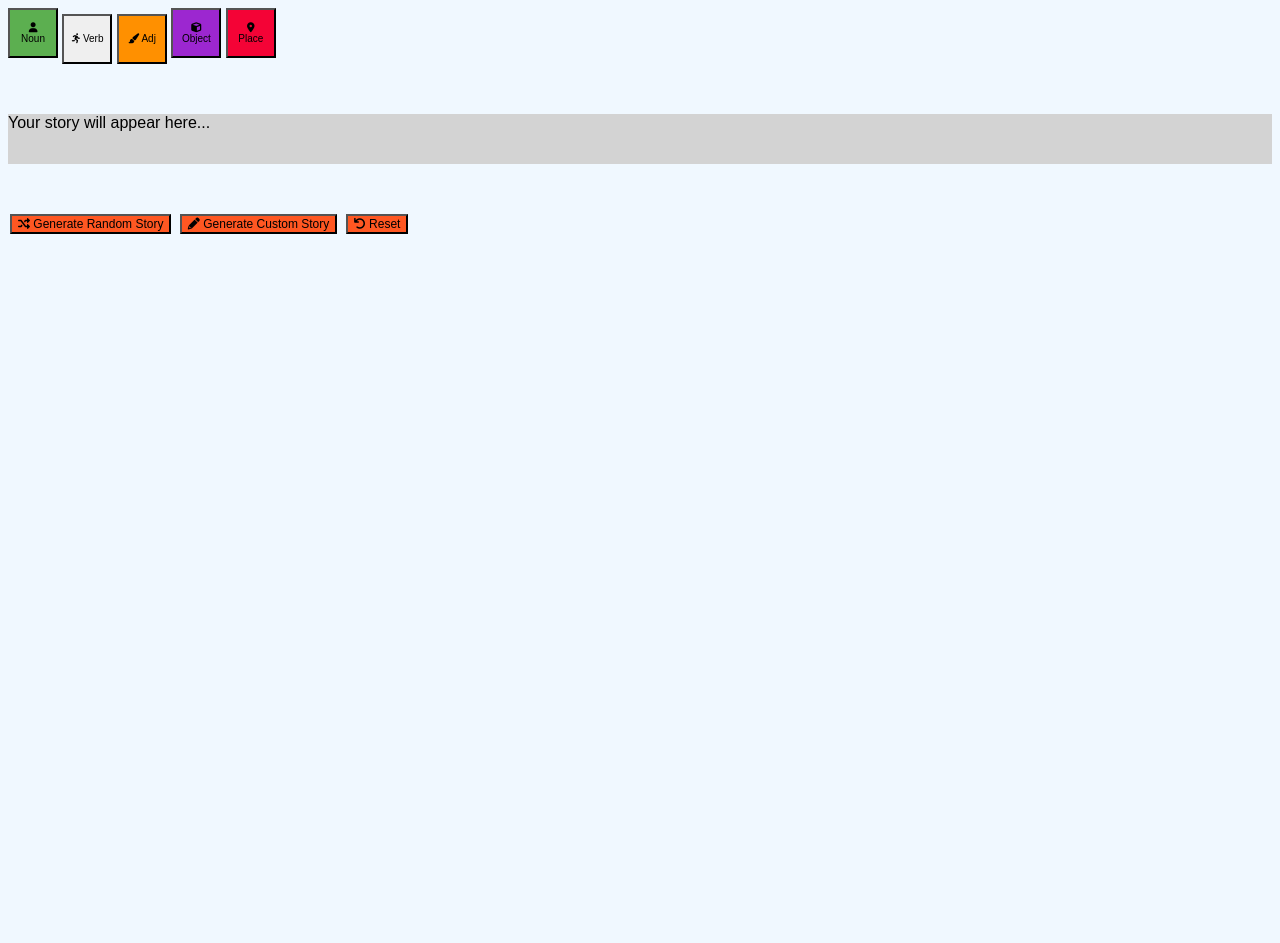
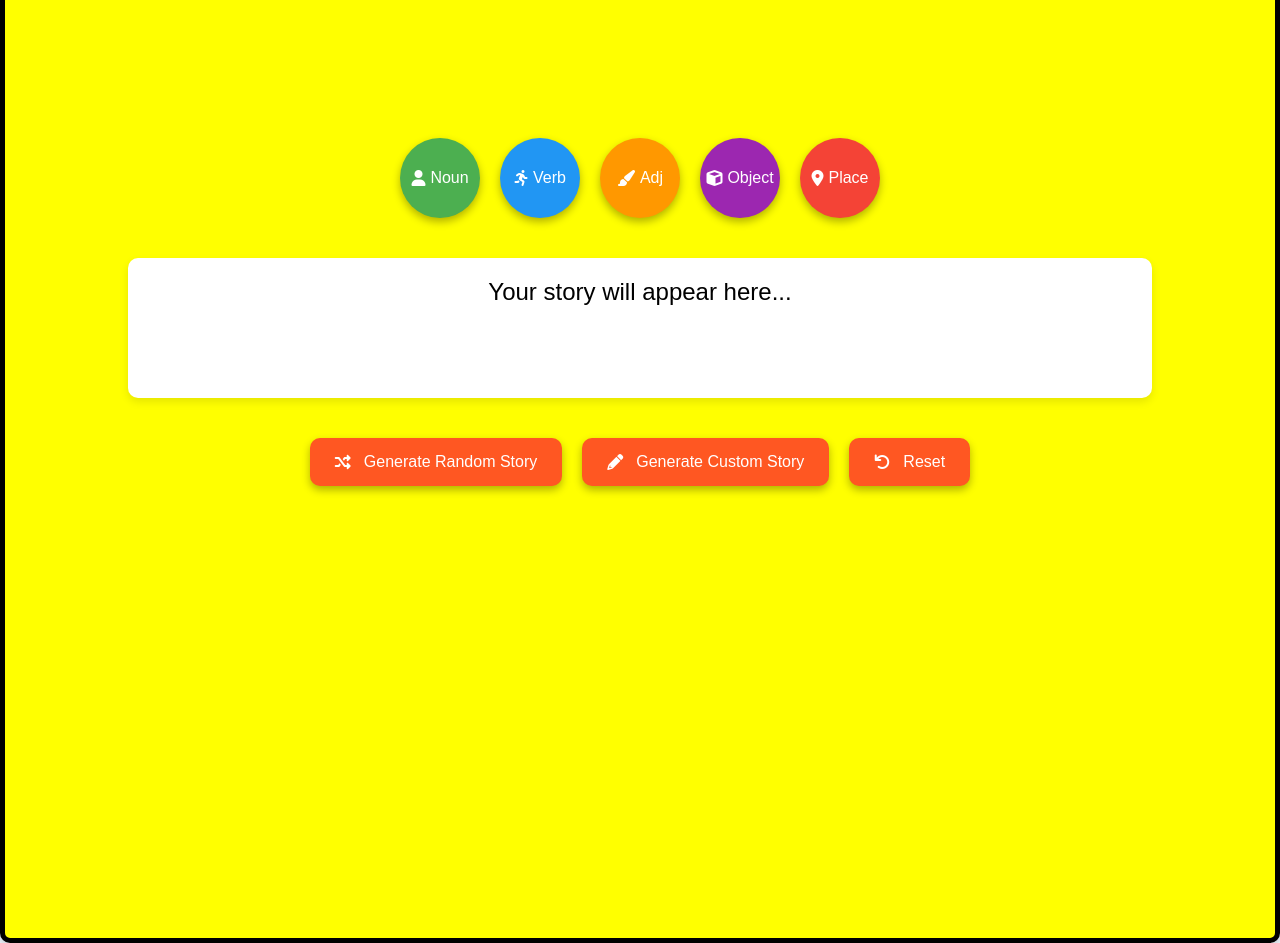
Before and after one commit to Gurbachan27/COMP1073, a plain HTML site: page index.html in a window 1280 px wide. Drawn offline with Linux system fonts and the light colour scheme.

Commit message:
made changes to css

```diff
--- a/styles.css
+++ b/styles.css
@@ -1,99 +1,101 @@
 body {
     background-color: #f0f8ff;
     font-family: 'Arial', sans-serif;
-    margn: 0;
-    display: block;
+    margin: 0;
+    display: flex;
     justify-content: center;
-    align-items: cneter;
-    height: 120vh;
-    overflow-y: visible;
+    align-items: center;
+    height: 100vh;
+    overflow-y: hidden;
 }
-.stoymaker {
-    width: 50%;
-    height: 80%;
-    background-color: yelow;
-    display: block;
-    bordr: 3px solid black;
-    border-radius: 50px;
-    paddig: 10px;
-    flex-direction: row;
-    align-items: start;
-    box-shadow: none;
-    paddng-top: 10%;
+.storymaker {
+    width:100%;
+    height:100%;
+    background-color: yellow;
+    display: flex;
+    border: 5px solid black;
+    border-radius: 10px;
+    padding: 20px;
+    flex-direction: column;
+    align-items: center;
+    box-shadow: 0 4px 10px rgba(0, 0, 0, 0.2);
+    padding-top:20%;
 }
-.wordsection {
-    display: block;
-    justify-content: space-between;
-    align-items: start;
-    padding: 5px;
+.word-section {
+    display: flex;
+    justify-content: center;
+    align-items: center;
+    padding: 20px;
 }
 .word-button {
-    width: 50px;
-    height: 50px;
-    border-radius: 0;
+    width: 80px;
+    height: 80px;
+    border: none;
+    border-radius: 50%;
     cursor: pointer;
-    display: inline;
-    justify-content: start;
-    align-items: baseline;
-    margn: 0 5px;
-    color: black;
-    font-size: 10px;
-    box-shadow: none;
-    transition: transform 0.5s;
+    display: flex;
+    justify-content: center;
+    align-items: center;
+    margin: 0 10px;
+    color: white;
+    font-size: 16px;
+    box-shadow: 0 4px 8px rgba(0, 0, 0, 0.3);
+    transition: transform 0.2s, box-shadow 0.2s;
 }
-.noun-button { background-color: #5CAF50; }
-.verb-buton { background-color: #3196F3; }
-.adjective-button { background-color: #FF9000; }
-.object-button { background-color: #9C27D0; }
-.place-button { background-color: #F40336; }
+.noun-button { background-color: #4CAF50; } /* Green */
+.verb-button { background-color: #2196F3; } /* Blue */
+.adjective-button { background-color: #FF9800; } /* Orange */
+.object-button { background-color: #9C27B0; } /* Purple */
+.place-button { background-color: #F44336; } /* Red */
 
 .word-button:hover {
-    transform: scale(0.9);
-    box-shadow: 0 2px 5px rgba(0, 0, 0, 0.2);
+    transform: scale(1.1);
+    box-shadow: 0 6px 12px rgba(0, 0, 0, 0.4);
 }
 
 .story-display {
-    background-color: lightgray;
-    paddin: 5px;
-    margin-top: 50px;
-    text-align: left;
-    font-size: 1em;
-    width: 100%;
-    height: 50px;
-    border-radius: 0;
-    box-shadow: none;
-    margin-bottom: 10px;
+    background-color: white;
+    padding: 20px;
+    margin-top: 20px;
+    text-align: center;
+    font-size: 1.5em;
+    width: 80%;
+    height: 100px;
+    border-radius: 10px;
+    box-shadow: 0 4px 8px rgba(0, 0, 0, 0.1);
+    margin-bottom:20px;
 }
 
 .action-buttons {
-    display: block;
-    justify-content: flex-start;
-    margin-top: 50px;
+    display: flex;
+    justify-content: center;
+    margin-top: 20px;
 }
 
 .action-button {
-    background-color: #FF5722;
-    color: black;
-    paddig: 5px 10px;
-    font-size: 12px;
-    border-radius: 0;
-    cursor: default;
-    margin: 0 2px;
-    box-shadow: none;
-    transition: none;
-    display: inline-block;
-    align-items: start;
+    background-color: #FF5722; /* Different color for action buttons */
+    color: white;
+    padding: 15px 25px;
+    font-size: 16px;
+    border: none;
+    border-radius: 10px;
+    cursor: pointer;
+    margin: 0 10px;
+    box-shadow: 0 4px 8px rgba(0, 0, 0, 0.3);
+    transition: background-color 0.3s, box-shadow 0.2s, transform 0.2s;
+    display: flex;
+    align-items: center;
 }
 
 .action-button:hover {
-    background-color: #FFFFFF;
-    box-shadow: none;
-    transform: translateY(2px);
+    background-color: #E64A19; /* Darker shade on hover */
+    box-shadow: 0 6px 12px rgba(0, 0, 0, 0.4);
+    transform: translateY(-2px);
 }
 
 .action-button i {
-    margin-right: 0;
+    margin-right: 8px; /* Space between icon and text */
 }
-i {
-    paddig-right: 0;
+i{
+    padding-right:5px;
 }
```
